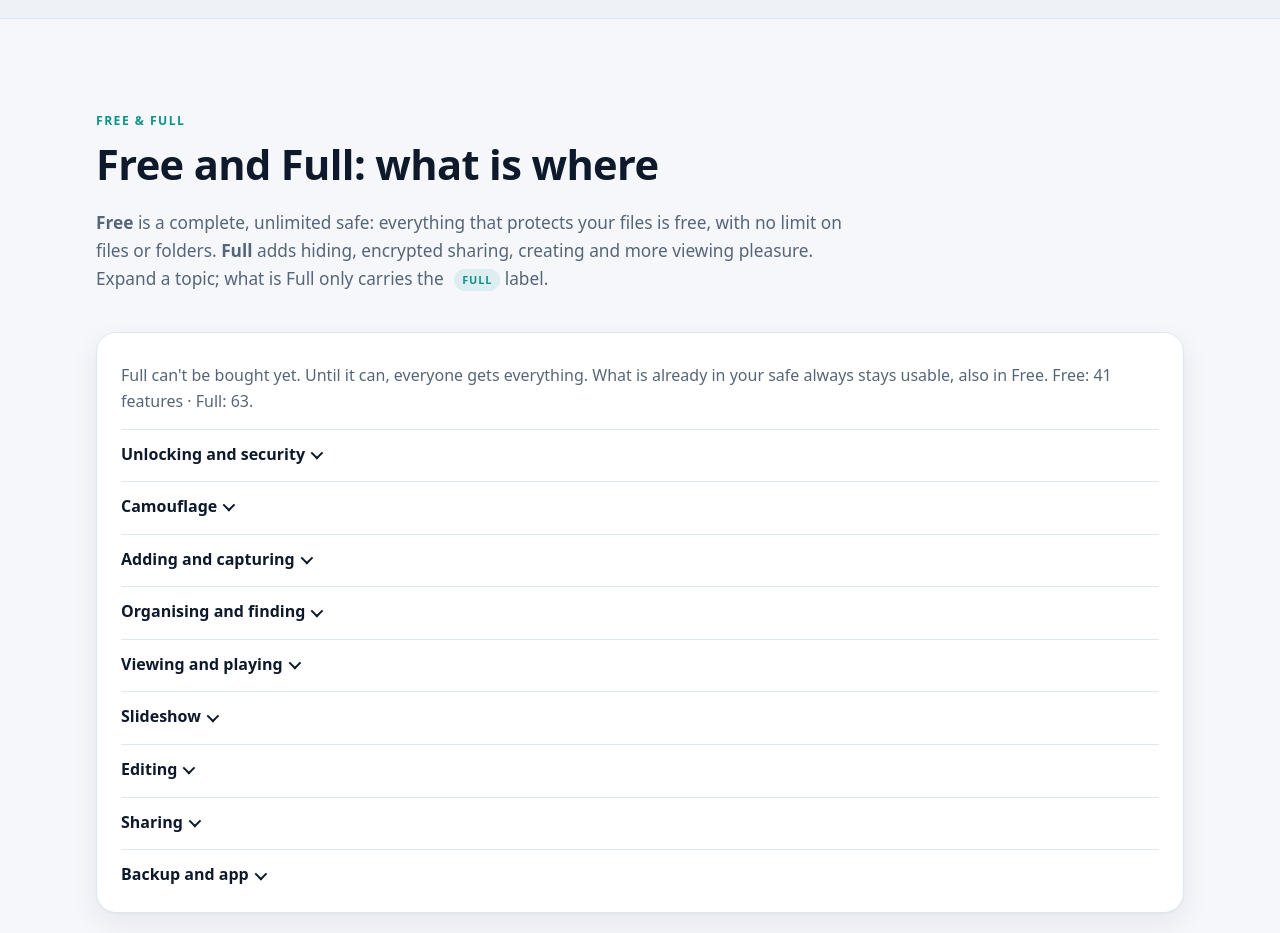
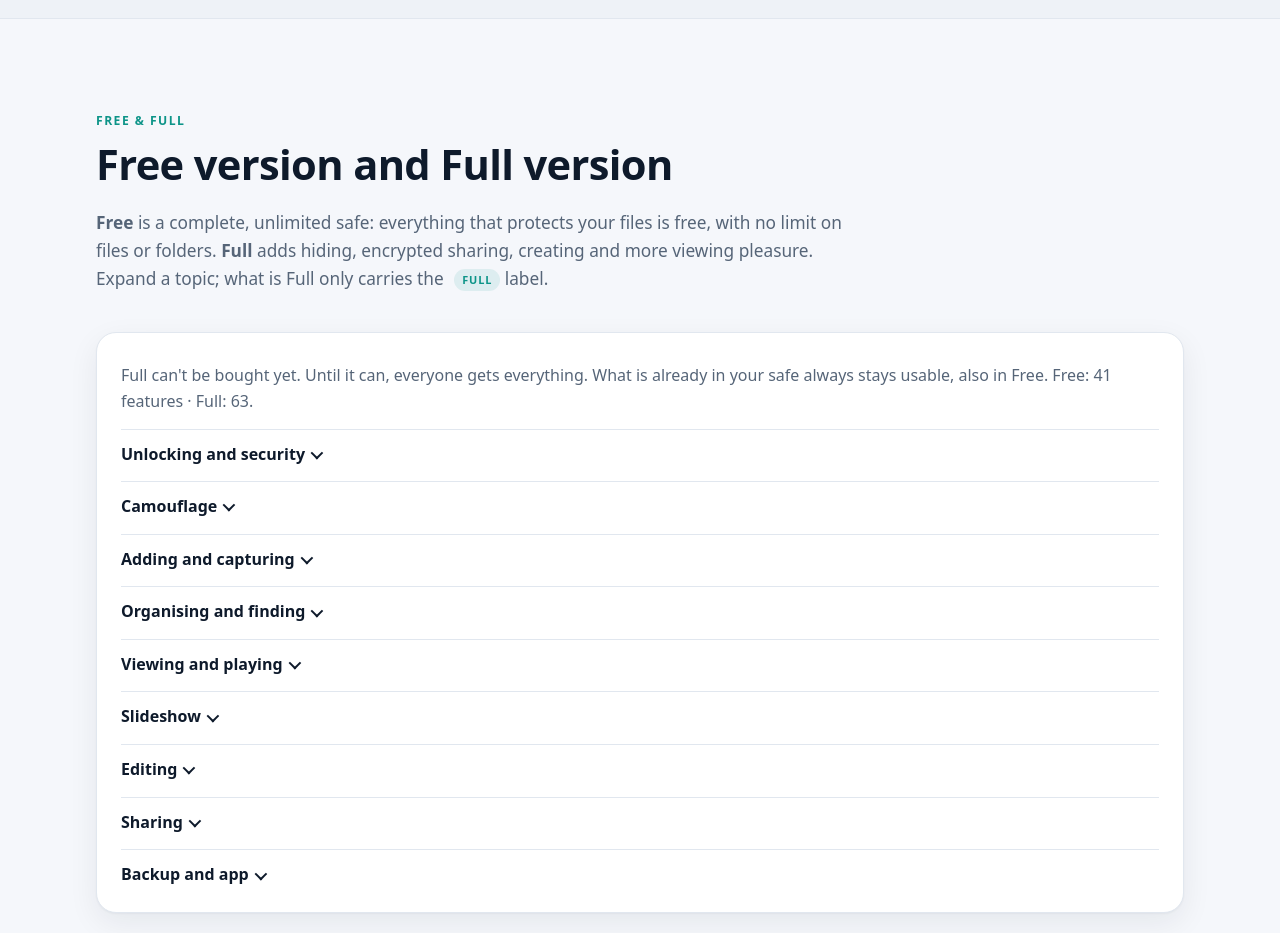
Before and after one commit to GosseVledder/AI-Safe, a plain HTML site: page index.html in a window 1280 px wide. Shown: the part 3920-4853 px from the top of the page. Drawn offline with Linux system fonts and the light colour scheme.

Commit message:
Site: heading 'Free version en Full version'
Co-Authored-By: Claude Opus 5.5 <noreply@anthropic.com>

```diff
--- a/index.html
+++ b/index.html
@@ -840,7 +840,7 @@ footer .brand{font-size:.95rem}
   <div class="wrap">
     <div class="kicker">Free &amp; Full</div>
     <div class="intro">
-      <h2><span lang="nl">Free en Full: wat zit waar</span><span lang="en">Free and Full: what is where</span></h2>
+      <h2><span lang="nl">Free version en Full version</span><span lang="en">Free version and Full version</span></h2>
       <p lang="nl"><strong>Free</strong> is een complete, onbeperkte kluis: alles wat je bestanden beschermt is gratis, zonder limiet op bestanden of mappen. <strong>Full</strong> voegt verbergen, versleuteld delen, creëren en meer kijkplezier toe. Klap een onderdeel open; wat alleen in Full zit, heeft het label <span class="badge">Full</span>.</p>
       <p lang="en"><strong>Free</strong> is a complete, unlimited safe: everything that protects your files is free, with no limit on files or folders. <strong>Full</strong> adds hiding, encrypted sharing, creating and more viewing pleasure. Expand a topic; what is Full only carries the <span class="badge">Full</span> label.</p>
     </div>
```
